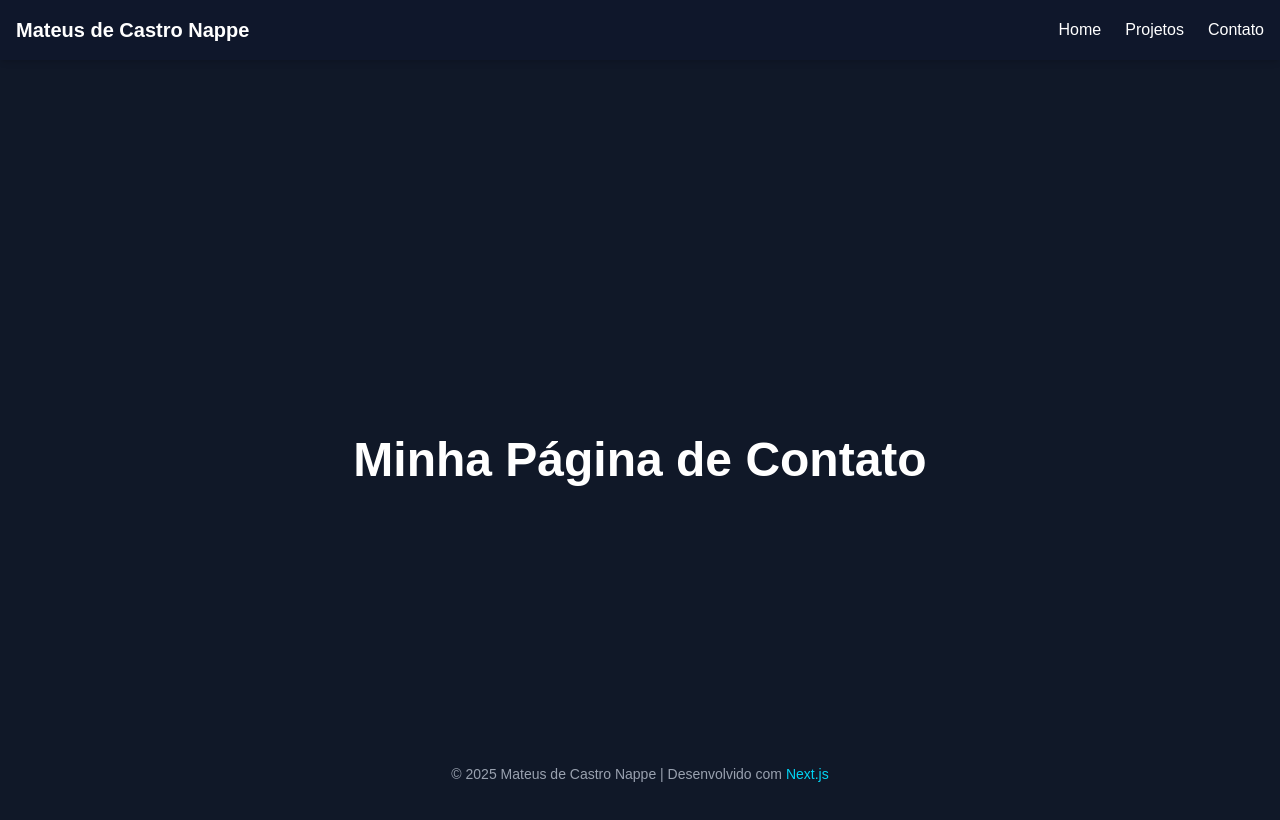
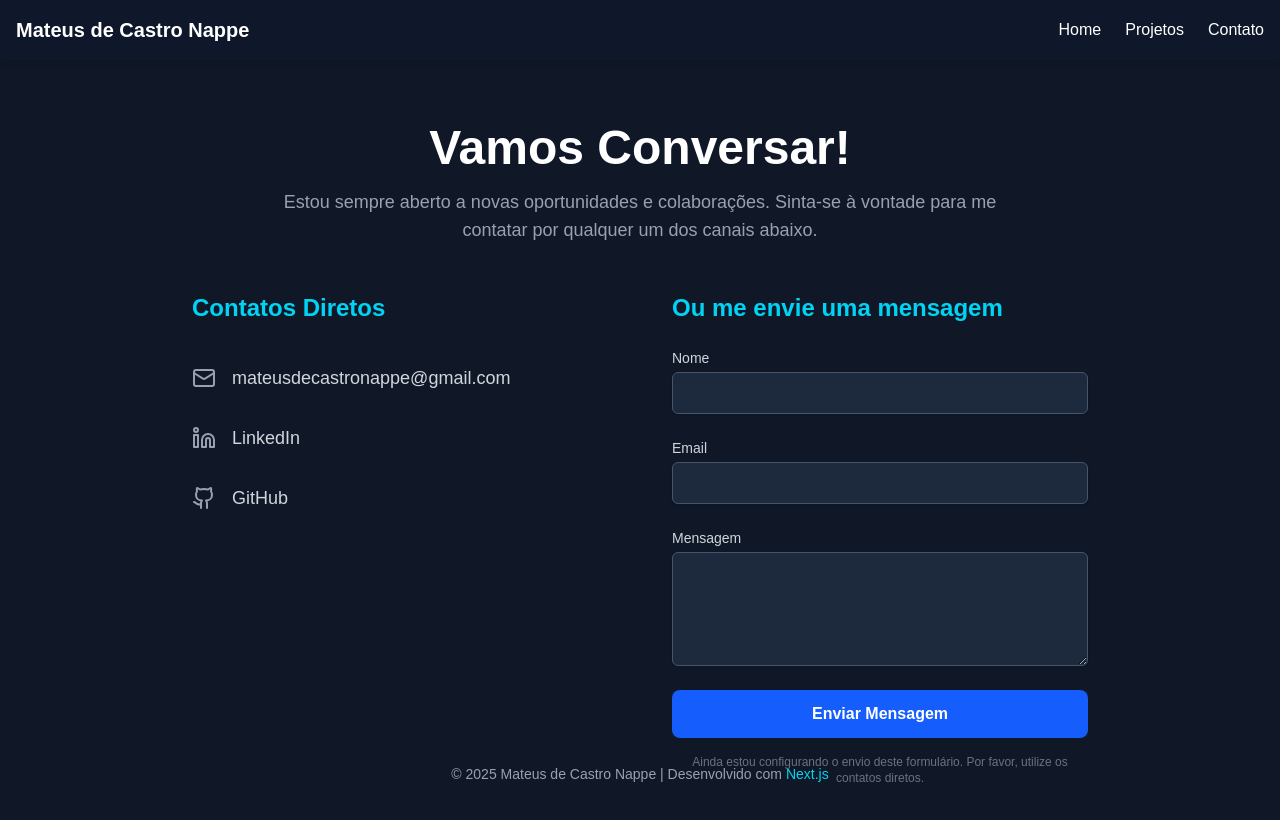
Before and after one commit to mateuscastronappe/mateuscastronappe.github.io, a Next.js app in the folder portifolio/: page /pages/contato in a window 1280 px wide. Shown: the top 820 px of the page. Built offline with nearby package versions, Linux system fonts and the light colour scheme.

Commit message:
feito a página de contatos

```diff
--- a/portifolio/src/app/pages/contato/page.tsx
+++ b/portifolio/src/app/pages/contato/page.tsx
@@ -1,8 +1,100 @@
+import Link from 'next/link';
+
+
+const MailIcon = (props: React.SVGProps<SVGSVGElement>) => (
+  <svg xmlns="http://www.w3.org/2000/svg" width="24" height="24" viewBox="0 0 24" fill="none" stroke="currentColor" strokeWidth="2" strokeLinecap="round" strokeLinejoin="round" {...props}><rect width="20" height="16" x="2" y="4" rx="2"></rect><path d="m22 7-8.97 5.7a1.94 1.94 0 0 1-2.06 0L2 7"></path></svg>
+);
+
+const GithubIcon = (props: React.SVGProps<SVGSVGElement>) => (
+  <svg xmlns="http://www.w3.org/2000/svg" width="24" height="24" viewBox="0 0 24" fill="none" stroke="currentColor" strokeWidth="2" strokeLinecap="round" strokeLinejoin="round" {...props}><path d="M15 22v-4a4.8 4.8 0 0 0-1-3.5c3 0 6-2 6-5.5.08-1.25-.27-2.48-1-3.5.28-1.15.28-2.35 0-3.5 0 0-1 0-3 1.5-2.64-.5-5.36-.5-8 0C6 2 5 2 5 2c-.3 1.15-.3 2.35 0 3.5A5.403 5.403 0 0 0 4 9c0 3.5 3 5.5 6 5.5-.39.49-.68 1.05-.85 1.65-.17.6-.22 1.23-.15 1.85v4"></path><path d="M9 18c-4.51 2-5-2-7-2"></path></svg>
+);
+
+const LinkedinIcon = (props: React.SVGProps<SVGSVGElement>) => (
+  <svg xmlns="http://www.w3.org/2000/svg" width="24" height="24" viewBox="0 0 24" fill="none" stroke="currentColor" strokeWidth="2" strokeLinecap="round" strokeLinejoin="round" {...props}><path d="M16 8a6 6 0 0 1 6 6v7h-4v-7a2 2 0 0 0-2-2 2 2 0 0 0-2 2v7h-4v-7a6 6 0 0 1 6-6z"></path><rect width="4" height="12" x="2" y="9"></rect><circle cx="4" cy="4" r="2"></circle></svg>
+);
+
+
 const ContatoPage = () => {
   return (
-    <div className="min-h-screen bg-gray-900 text-white flex items-center justify-center">
-      <h1 className="text-5xl font-bold">Minha Página de Contato</h1>
-    </div>
+    <section className="min-h-screen bg-gray-900 text-white py-16 px-4 sm:px-6 lg:px-8">
+      <div className="container mx-auto">
+
+
+        <div className="text-center mb-12">
+          <h1 className="text-4xl md:text-5xl font-bold mb-4">Vamos Conversar!</h1>
+          <p className="text-lg text-gray-400 max-w-3xl mx-auto">
+            Estou sempre aberto a novas oportunidades e colaborações. Sinta-se à vontade para me contatar por qualquer um dos canais abaixo.
+          </p>
+        </div>
+
+
+        <div className="max-w-4xl mx-auto grid grid-cols-1 md:grid-cols-2 gap-16 items-start">
+
+
+          <div className="flex flex-col gap-8">
+            <h2 className="text-2xl font-bold text-cyan-400 mb-2">Contatos Diretos</h2>
+
+            <Link
+              href="mailto:mateusdecastronappe@gmail.com"
+              target="_blank"
+              rel="noopener noreferrer"
+              className="flex items-center gap-4 group"
+            >
+              <MailIcon className="text-gray-400 group-hover:text-cyan-400 transition-colors" />
+              <span className="text-lg text-gray-300 group-hover:underline">mateusdecastronappe@gmail.com</span>
+            </Link>
+
+            <Link
+              href="https://www.linkedin.com/in/mateus-castro-0a43b82b3/"
+              target="_blank"
+              rel="noopener noreferrer"
+              className="flex items-center gap-4 group"
+            >
+              <LinkedinIcon className="text-gray-400 group-hover:text-cyan-400 transition-colors" />
+              <span className="text-lg text-gray-300 group-hover:underline">LinkedIn</span>
+            </Link>
+
+            <Link
+              href="https://github.com/mateuscastronappe"
+              target="_blank"
+              rel="noopener noreferrer"
+              className="flex items-center gap-4 group"
+            >
+              <GithubIcon className="text-gray-400 group-hover:text-cyan-400 transition-colors" />
+              <span className="text-lg text-gray-300 group-hover:underline">GitHub</span>
+            </Link>
+          </div>
+
+
+          <div>
+            <h2 className="text-2xl font-bold text-cyan-400 mb-6">Ou me envie uma mensagem</h2>
+            <form className="space-y-6">
+              <div>
+                <label htmlFor="name" className="block text-sm font-medium text-gray-300">Nome</label>
+                <input type="text" id="name" name="name" className="mt-1 block w-full bg-slate-800 border border-slate-600 rounded-md shadow-sm py-2 px-3 text-white focus:outline-none focus:ring-cyan-500 focus:border-cyan-500"/>
+              </div>
+              <div>
+                <label htmlFor="email" className="block text-sm font-medium text-gray-300">Email</label>
+                <input type="email" id="email" name="email" className="mt-1 block w-full bg-slate-800 border border-slate-600 rounded-md shadow-sm py-2 px-3 text-white focus:outline-none focus:ring-cyan-500 focus:border-cyan-500"/>
+              </div>
+              <div>
+                <label htmlFor="message" className="block text-sm font-medium text-gray-300">Mensagem</label>
+                <textarea id="message" name="message" rows={4} className="mt-1 block w-full bg-slate-800 border border-slate-600 rounded-md shadow-sm py-2 px-3 text-white focus:outline-none focus:ring-cyan-500 focus:border-cyan-500"></textarea>
+              </div>
+              <div>
+                <button type="submit" className="w-full bg-blue-600 hover:bg-blue-700 text-white font-bold py-3 px-6 rounded-lg transition-transform transform hover:scale-105">
+                  Enviar Mensagem
+                </button>
+              </div>
+            </form>
+            <p className="text-xs text-gray-500 mt-4 text-center">
+              Ainda estou configurando o envio deste formulário. Por favor, utilize os contatos diretos.
+            </p>
+          </div>
+
+        </div>
+      </div>
+    </section>
   );
 };
 
```
